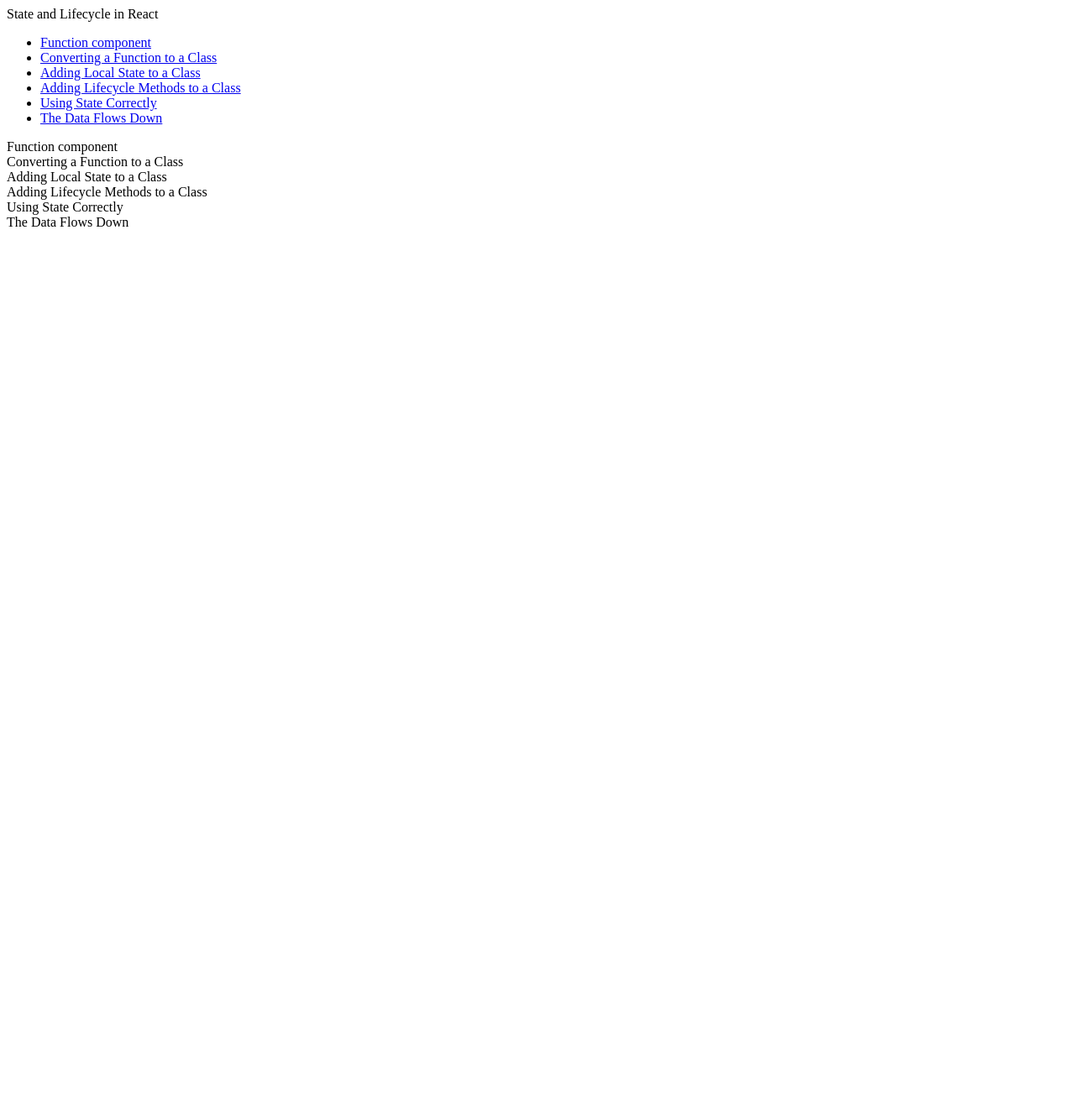
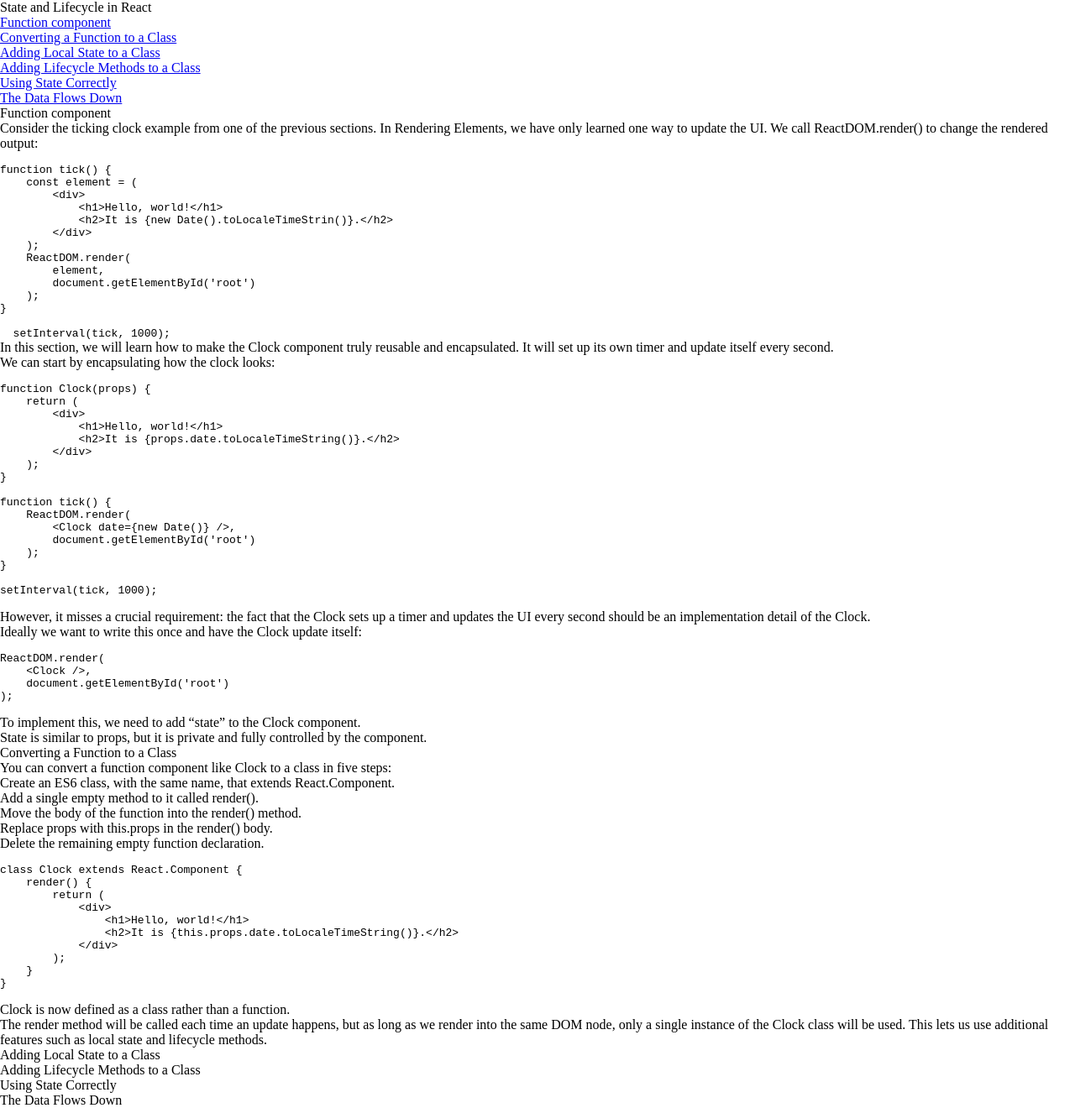
Before and after one commit to yourdudecomposer/Technical-Documentation-Page, a plain HTML site: page index.html in a window 1280 px wide. Shown: the whole page at 84% size. Before the commit the page ends 800 px from the top, so only its background shows below. Drawn offline with Linux system fonts and the light colour scheme.

Commit message:
copy, paste in two section. remain 4

```diff
--- a/index.html
+++ b/index.html
@@ -5,6 +5,7 @@
     <meta charset="UTF-8">
     <meta http-equiv="X-UA-Compatible" content="IE=edge">
     <meta name="viewport" content="width=device-width, initial-scale=1.0">
+    <link rel="stylesheet" href="style.css">
     <title>Technical Documentation Page</title>
 </head>
 
@@ -41,27 +42,126 @@
     <main id="main-doc">
         <section class="main-section" id="Function_component">
             <header>Function component</header>
+            <article>
+                <p>
+                    Consider the ticking clock example from one of the previous sections. In Rendering Elements, we have
+                    only learned one way to update the UI. We call ReactDOM.render() to change the rendered output:
+                </p>
+                <pre><code>
+function tick() {
+    const element = (
+        &lt;div&gt;
+            &lt;h1&gt;Hello, world!&lt;/h1&gt;
+            &lt;h2&gt;It is {new Date().toLocaleTimeStrin()}.&lt;/h2&gt;
+        &lt;/div&gt;
+    );
+    ReactDOM.render(
+        element,
+        document.getElementById('root')
+    );
+}
+
+  setInterval(tick, 1000);
+</pre></code>
+                <p>
+                    In this section, we will learn how to make the Clock component truly reusable and encapsulated. It
+                    will set up its own timer and update itself every second.
+                </p>
+                <p>
+                    We can start by encapsulating how the clock looks:
+                </p>
+                <pre><code>
+function Clock(props) {
+    return (
+        &lt;div&gt;
+            &lt;h1&gt;Hello, world!&lt;/h1&gt;
+            &lt;h2&gt;It is {props.date.toLocaleTimeString()}.&lt;/h2&gt;
+        &lt;/div&gt;
+    );
+}
+
+function tick() {
+    ReactDOM.render(
+        &lt;Clock date={new Date()} /&gt;,
+        document.getElementById('root')
+    );
+}
+
+setInterval(tick, 1000);
+                </code></pre>
+                <p>
+                    However, it misses a crucial requirement: the fact that the Clock sets up a timer and updates the UI
+                    every second should be an implementation detail of the Clock.
+                </p>
+                <p>
+                    Ideally we want to write this once and have the Clock update itself:
+                </p>
+                <pre><code>
+ReactDOM.render(
+    &lt;Clock /&gt;,
+    document.getElementById('root')
+);
+                            </code></pre>
+                <p>
+                    To implement this, we need to add “state” to the Clock component.
+                </p>
+                <p>
+                    State is similar to props, but it is private and fully controlled by the component.
+                </p>
+            </article>
         </section>
         <section class="main-section" id="Converting_a_Function_to_a_Class">
             <header>Converting a Function to a Class
             </header>
+            <article>
+                <p>
+                    You can convert a function component like Clock to a class in five steps:
+                </p>
+                <ol>
+                    <li>Create an ES6 class, with the same name, that extends React.Component.
+                    </li>
+                    <li>Add a single empty method to it called render().
+                    </li>
+                    <li>Move the body of the function into the render() method.
+                    </li>
+                    <li>Replace props with this.props in the render() body.
+                    </li>
+                    <li>Delete the remaining empty function declaration.
+                    </li>
+                </ol>
+                <pre><code>
+class Clock extends React.Component {
+    render() {
+        return (
+            &lt;div&gt;
+                &lt;h1&gt;Hello, world!&lt;/h1&gt;
+                &lt;h2&gt;It is {this.props.date.toLocaleTimeString()}.&lt;/h2&gt;
+            &lt;/div&gt;
+        );
+    }
+}
+                </code></pre>
+                <p>
+                    Clock is now defined as a class rather than a function.
+                </p>
+                <p>
+                    The render method will be called each time an update happens, but as long as we render <Clock /> into the same DOM node, only a single instance of the Clock class will be used. This lets us use additional features such as local state and lifecycle methods.
+                </p>
+            </article>
         </section>
         <section class="main-section" id="Adding_Local_State_to_a_Class">
             <header>Adding Local State to a Class
             </header>
         </section>
-        <section class="main-section" id="Adding_Lifecycle_Methods_to_a_Class
-        ">
+        <section class="main-section" id="Adding_Lifecycle_Methods_to_a_Class">
             <header>Adding Lifecycle Methods to a Class
             </header>
         </section>
-        <section class="main-section" id="Using_State_Correctly
-        ">
+        <section class="main-section" id="Using_State_Correctly">
             <header>Using State Correctly
             </header>
         </section>
-        <section class="main-section" id="The_Data_Flows_Down
-        ">
+        <section class="main-section" id="The_Data_Flows_Down">
             <header>The Data Flows Down
             </header>
         </section>
--- a/style.css
+++ b/style.css
@@ -1,9 +1,8 @@
 * {
     margin: 0;
     padding: 0;
+
 }
-
-
 
 
 
```
